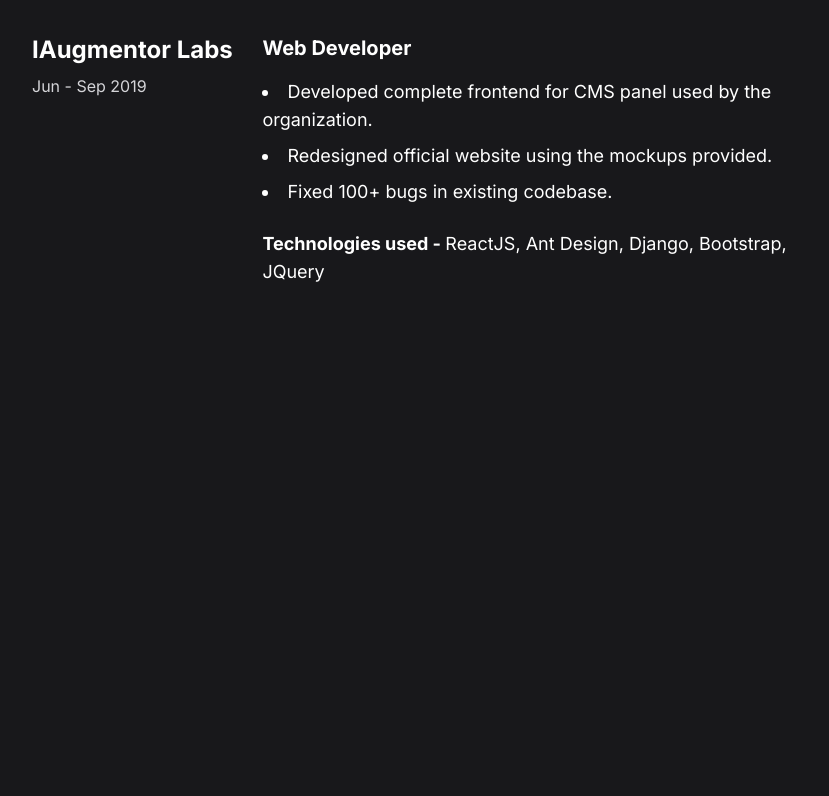
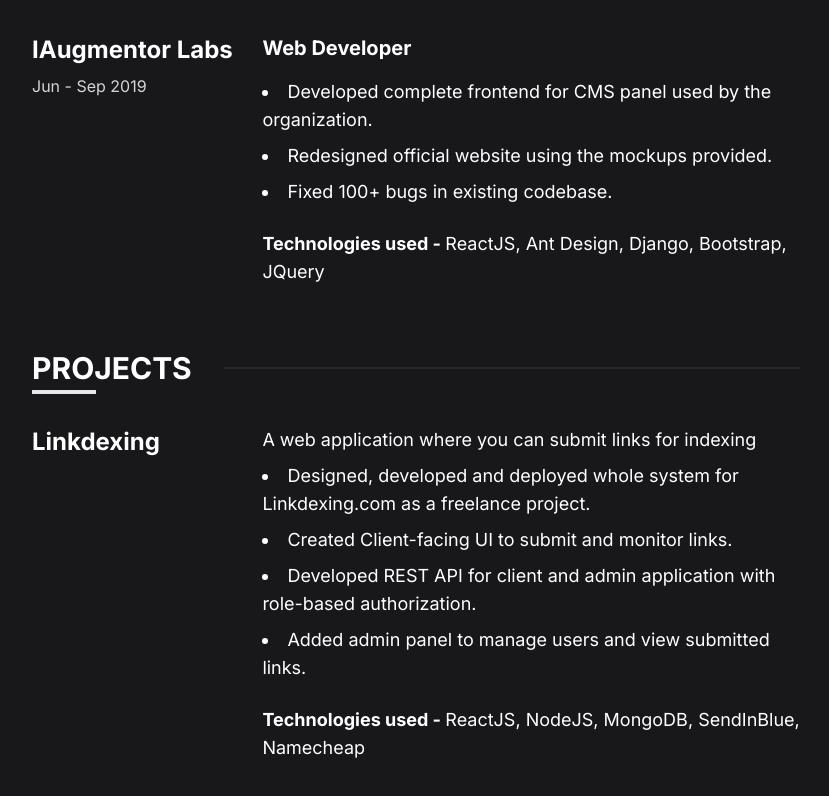
Before and after one commit to prateeksonii/portfolio-next, a Next.js app: page / in a window 1280 px wide. Shown: the part 1309-2105 px from the top of the page, without its empty margins (224-1053 px from the left). Before the commit the page ends 1643 px from the top, so only its background shows below. Built offline with nearby package versions, Linux system fonts and the light colour scheme.

Commit message:
add projects
Signed-off-by: Prateek Soni <prateek_soni@outlook.com>

```diff
--- a/src/components/Internships.tsx
+++ b/src/components/Internships.tsx
@@ -32,8 +32,8 @@
             </ul>
 
             <p className="mt-6">
-              <strong>Technologies used - </strong>ReactJS, Ant Design, Django,
-              Bootstrap, JQuery
+              <strong>Technologies used - </strong>ReactJS, GatsbyJS, Gitlab
+              CMS, TailwindCSS
             </p>
           </p>
         </div>
--- /dev/null
+++ b/src/components/Projects.tsx
@@ -0,0 +1,41 @@
+import SectionHeader from "./SectionHeader";
+
+const Projects = () => {
+  return (
+    <section>
+      <SectionHeader title="Projects" />
+      <div className="mt-8 grid grid-cols-[30%_70%]">
+        <div className="flex flex-col gap-2">
+          <div className="text-2xl font-bold">Linkdexing</div>
+        </div>
+        <div>
+          <p className="text-lg">
+            <div className="mb-2">
+              A web application where you can submit links for indexing
+            </div>
+            <ul className="list-inside list-disc space-y-2">
+              <li>
+                Designed, developed and deployed whole system for Linkdexing.com
+                as a freelance project.
+              </li>
+              <li>Created Client-facing UI to submit and monitor links.</li>
+              <li>
+                Developed REST API for client and admin application with
+                role-based authorization.
+              </li>
+              <li>
+                Added admin panel to manage users and view submitted links.
+              </li>
+            </ul>
+            <p className="mt-6">
+              <strong>Technologies used - </strong>ReactJS, NodeJS, MongoDB,
+              SendInBlue, Namecheap
+            </p>
+          </p>
+        </div>
+      </div>
+    </section>
+  );
+};
+
+export default Projects;
--- a/src/pages/index.tsx
+++ b/src/pages/index.tsx
@@ -3,6 +3,7 @@
 import About from "../components/About";
 import Header from "../components/Header";
 import Internships from "../components/Internships";
+import Projects from "../components/Projects";
 import WorkExperience from "../components/WorkExperience";
 
 const Home: NextPage = () => {
@@ -16,6 +17,7 @@
         <About />
         <WorkExperience />
         <Internships />
+        <Projects />
       </main>
     </>
   );
```
